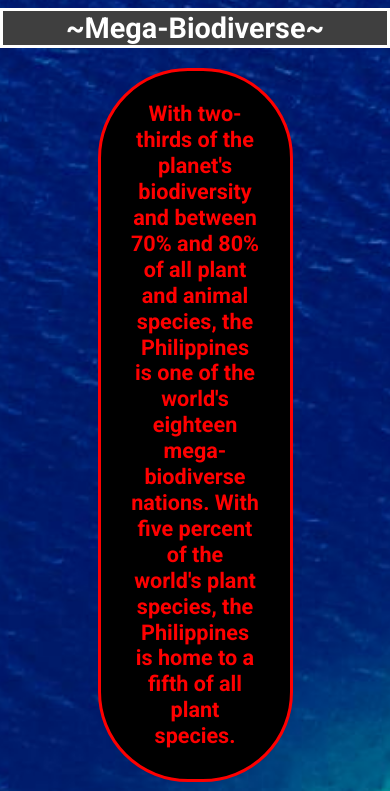
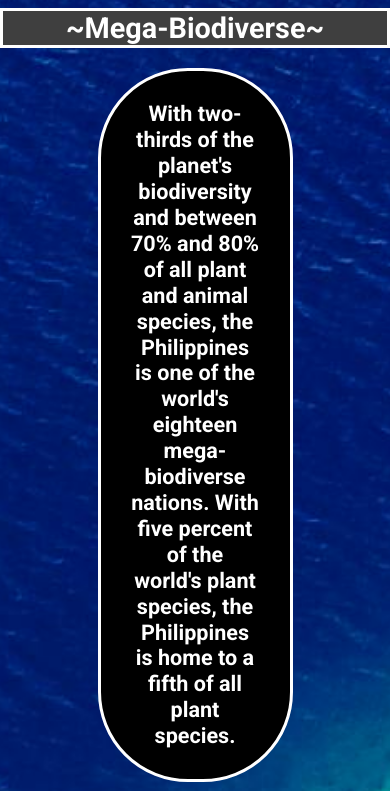
Before and after one commit to kubehk0de/kubehk0de.github.io, a plain HTML site: page index.html in a window 390 px wide. Shown: the part 553-1344 px from the top of the page. Drawn offline with Linux system fonts and the light colour scheme.

Commit message:
removed red colour

```diff
--- a/style.css
+++ b/style.css
@@ -186,7 +186,6 @@
         display: flex;
         justify-content: center;
         align-items: center;
-        color: red;
         font-weight: normal;
         max-width: 20px;
     }
@@ -199,7 +198,6 @@
        display: flex;
         justify-content: center;
         align-items: center;
-        color: red;
     }
 
 
@@ -221,7 +219,6 @@
         display: flex;
         justify-content: center;
         align-items: center;
-        color: red;
     }
 }
 
```
